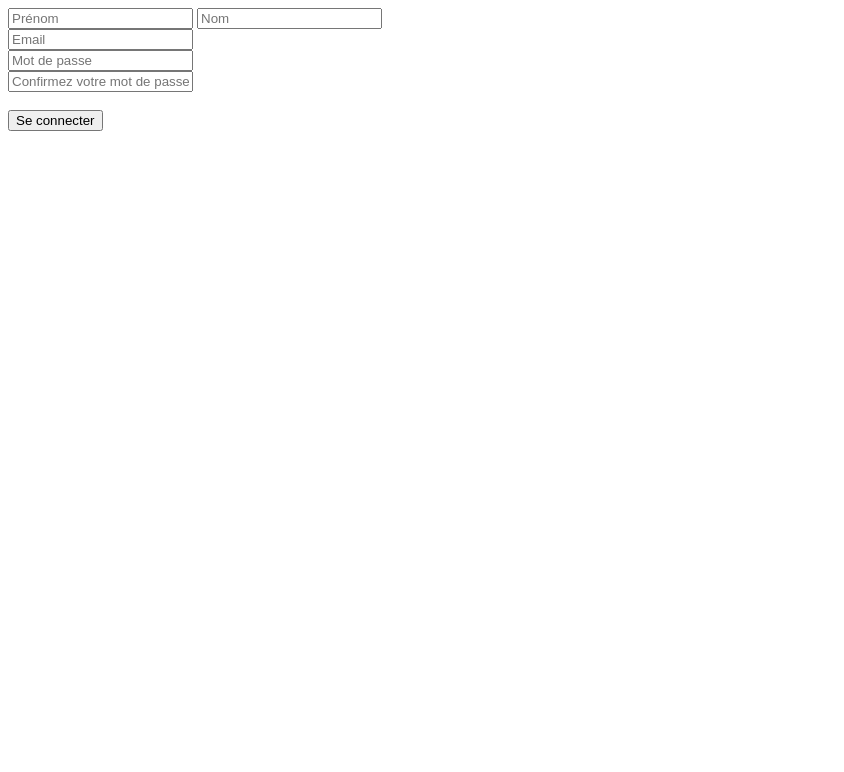
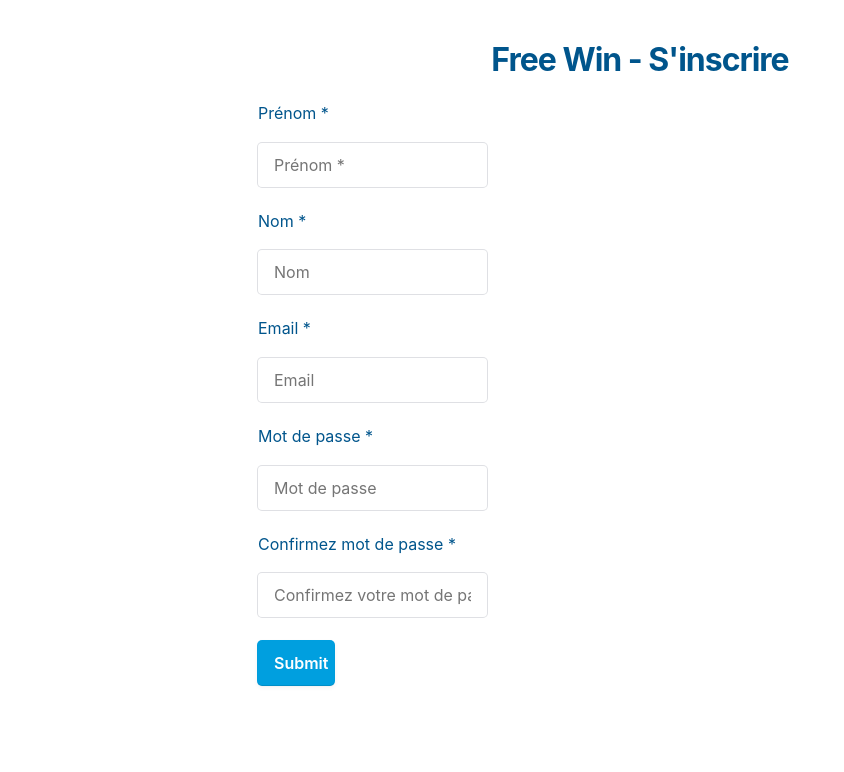
Before and after one commit to Pata32/Freewin, a PHP site: page /Freewin/inscription.php in a window 1280 px wide. Shown: the top 772 px of the page, without its empty margins (0-844 px from the left). Run offline with PHP 8.4, Linux system fonts and the light colour scheme.

Commit message:
Inscription

```diff
--- /dev/null
+++ b/Freewin/SignUp.css
@@ -0,0 +1,120 @@
+* {
+  padding: 0;
+  margin: 0;
+  color: rgb(0,85,140);
+  box-sizing: border-box;
+  word-wrap: break-word;
+  font-family: -apple-system,BlinkMacSystemFont,Segoe UI,Roboto,Helvetica Neue,Ubuntu,sans-serif;
+}
+
+body {
+	margin-top:20px;
+}
+
+img {
+	height: auto;
+	width: auto;
+}
+
+.logo1 {
+	text-align: center;
+	padding-right: 20px;
+}
+
+.logo2 {
+	text-align: center;
+	padding-left: 20px;
+}
+
+h1 {
+	text-align: center;
+	margin-top: 20px;
+    margin-bottom: 24px;
+    letter-spacing: -1px;
+	color: rgb(0,85,140);
+}
+
+.form {
+	padding-bottom: 24px;
+}
+
+.field {
+	padding-bottom: 24px;
+}
+
+.form input{
+    font-size: 16px;
+    line-height: 28px;
+    padding: 8px 16px;
+	margin-top: 12px;
+    width: 30%;
+    min-height: 44px;
+    border: unset;
+    border-radius: 4px;
+    outline-color: rgb(84 105 212 / 0.5);
+    background-color: rgb(255, 255, 255);
+    box-shadow: rgba(0, 0, 0, 0) 0px 0px 0px 0px,
+                rgba(0, 0, 0, 0) 0px 0px 0px 0px,
+                rgba(0, 0, 0, 0) 0px 0px 0px 0px,
+                rgba(60, 66, 87, 0.16) 0px 0px 0px 1px,
+                rgba(0, 0, 0, 0) 0px 0px 0px 0px,
+                rgba(0, 0, 0, 0) 0px 0px 0px 0px,
+                rgba(0, 0, 0, 0) 0px 0px 0px 0px;
+}
+
+.field input {
+    font-size: 16px;
+    line-height: 28px;
+    padding: 8px 16px;
+    width: 10%;
+    min-height: 44px;
+    border: unset;
+    border-radius: 4px;
+    outline-color: rgb(84 105 212 / 0.5);
+    background-color: rgb(255, 255, 255);
+    box-shadow: rgba(0, 0, 0, 0) 0px 0px 0px 0px,
+                rgba(0, 0, 0, 0) 0px 0px 0px 0px,
+                rgba(0, 0, 0, 0) 0px 0px 0px 0px,
+                rgba(60, 66, 87, 0.16) 0px 0px 0px 1px,
+                rgba(0, 0, 0, 0) 0px 0px 0px 0px,
+                rgba(0, 0, 0, 0) 0px 0px 0px 0px,
+                rgba(0, 0, 0, 0) 0px 0px 0px 0px;
+}
+
+input[type="submit"] {
+    background-color: rgb(0, 159, 223);
+    box-shadow: rgba(0, 0, 0, 0) 0px 0px 0px 0px,
+                rgba(0, 0, 0, 0) 0px 0px 0px 0px,
+                rgba(0, 0, 0, 0.12) 0px 1px 1px 0px,
+                rgb(0, 159, 223) 0px 0px 0px 1px,
+                rgba(0, 0, 0, 0) 0px 0px 0px 0px,
+                rgba(0, 0, 0, 0) 0px 0px 0px 0px,
+                rgba(60, 66, 87, 0.08) 0px 2px 5px 0px;
+    color: #fff;
+    font-weight: 600;
+    cursor: pointer;
+}
+
+span {
+	display: block;
+    font-size: 20px;
+    line-height: 28px;
+    color: #1a1f36;
+}
+
+span a{
+	color: #697386;
+    font-weight: 600;
+    margin: 0 10px;
+	text-decoration: none;
+}
+
+label {
+	padding-bottom: 1%;
+	color: rgb(0,85,140);
+    display: block;
+}
+
+.margin-left {
+    margin-left: 10px;
+}
--- /dev/null
+++ b/Freewin/grid.css
@@ -0,0 +1,23 @@
+.wrapper {
+    display: grid;
+    grid-template-columns: repeat(5, 1fr);
+    gap: 10px;
+    grid-auto-rows: minmax(100px, auto);
+    margin-bottom: 5%;
+}
+
+.logo1 {
+	grid-column: 1;
+    grid-row: 1;
+}
+
+.logo2 {
+	grid-column: 5;
+    grid-row: 1;
+}
+
+.one {
+	grid-column: 2/5;
+    grid-row: 1;
+
+}
--- a/Freewin/inscription.php
+++ b/Freewin/inscription.php
@@ -1,24 +1,174 @@
 <?php
+require "./php/connect_db.php";
 
+// Définir les variables vides
+$nameErr = $surnameErr = $emailErr = $fpErr = $spErr = ""; //messages d'erreur pour les champs qui ne respectent pas les règles
+$name = $surname = $email = $fp = $sp = ""; //Valeurs qui récupèrent les noms, noms de famille, email, et mot de passe
+$samepassword = "false";    // variable qui enregistre la comparaison des deux mots de passe
+$rightpassword = "false";   // variable qui suit la norme des deux mots de passe
+
+if ($_SERVER["REQUEST_METHOD"] == "POST") { // condition lors d'une méthode poste
+    $name = test_input($_POST["name"]);
+    $surname = test_input($_POST["surname"]);
+    $email = test_input($_POST["login"]);
+    $fp = test_input($_POST["first_password"]);
+    $sp = test_input($_POST["second_password"]);
+}
+
+function test_input($data) {    // enregistre les données
+    $data = stripslashes($data); /*retire les / et \ d'une chaîne de caractère*/
+    $data = htmlspecialchars($data); /*cette ligne permet de sécuriser l'ajout de balise html remplace les <> par &lt; et &gt;*/
+    return $data;
+}
+
+if ($_SERVER["REQUEST_METHOD"] == "POST") {
+    //chaîne de conditions pour les champs
+    if (empty($_POST["name"])) {
+        $nameErr = "Veuillez remplir ce champ";
+    } else {
+        $name = test_input($_POST["name"]);
+        $nameErr = "";
+    }
+
+    if (empty($_POST["surname"])) {
+        $surnameErr = "Veuillez remplir ce champ";
+    } else {
+        $surname = test_input($_POST["surname"]);
+        $surnameErr = "";
+    }
+
+    if (empty($_POST["login"])) {
+        $emailErr = "Veuillez mettre un email valide";
+    } else {
+        $email = test_input($_POST["login"]);
+        $emailErr = "";
+    }
+
+    if (empty($_POST["first_password"])) {
+        $fpErr = "Veuillez remplir ce champ";
+    } else {
+        $fp = test_input($_POST["first_password"]);
+        $fpErr = "";
+    }
+
+    if (empty($_POST["second_password"])) {
+        $spErr = "Veuillez remplir ce champ";
+    } else {
+        $sp = test_input($_POST["second_password"]);
+        $spErr = "";
+    }
+
+    if ($_POST["first_password"] !== $_POST["second_password"]) {
+        $spErr = "Les mots de passe ne sont pas identiques";
+        $samepassword = false;
+    } else {
+        $samepassword = true;
+    }
+
+    // if ( ! preg_match ("/[a-z]/i", $_POST["first_password"])) {
+    //     $fpErr ="Le mot de passe doit contenir au moins une lettre";
+    // } else {
+    //     if ( ! preg_match ("/[0-9]/", $_POST["first_password"])) {
+    //         $fpErr ="Le mot de passe doit contenir au mois un chiffre";
+    //     } else {
+    //         if (strlen($_POST["first_password"]) < 8) {
+    //             $fpErr ="Le mot de passe doit au moins faire 8 caractères";
+    //         } else {
+    //             $rightpassword = true;
+    //         }
+    //     }
+    // }
+
+    $sql1 = "SELECT email FROM user WHERE email=:email";
+    // Récupération des résultats
+    $stmt = $conn -> prepare($sql1);
+    $login_post = $_POST['login'];
+    $stmt->bindParam(":email", $login_post);
+    $stmt->execute();
+    $row = $stmt->fetch(PDO::FETCH_ASSOC);
+    if (is_array($row)) {
+        // Utilisez la variable comme un tableau
+        if($login_post == $row['email']) {
+            $emailErr = "Email déjà existant";
+        }
+    }
+
+    if ( ! filter_var($_POST["login"], FILTER_VALIDATE_EMAIL)) {
+        $emailErr = "Veuillez rentrer un email valide";
+    } else {
+
+        if ($name != "" && $surname != "" && $email != "" && $fp!="" && $sp !="" && $samepassword == true && $rightpassword == true) {
+            $sql = "INSERT INTO user (name, surname, email, password) VALUES (:name, :surname, :email, :fp)";
+            $stmt = $conn -> prepare($sql);
+            $name = $_POST['name'];
+            $surname = $_POST['surname'];
+            $password_post = md5($_POST['first_password']);
+            // Liaison des paramètres à la requête préparée
+            $stmt->bindParam(":name", $name);
+            $stmt->bindParam(":surname", $surname);
+            $stmt->bindParam(":email", $login_post);
+            $stmt->bindParam(":fp", $password_post);
+            if ($stmt->execute()) {
+                echo "Signup successful";
+            }
+        }
+    }
+}
 ?>
 
 <!DOCTYPE html>
 <html lang="en">
-<head>
-    <meta charset="UTF-8">
-    <meta http-equiv="X-UA-Compatible" content="IE=edge">
-    <meta name="viewport" content="width=device-width, initial-scale=1.0">
-    <title>Inscription - Freewin</title>
-</head>
+<meta charset="UTF-8">
+<title>Freewin - S'inscrire</title>
+<meta name="viewport" content="width=device-width,initial-scale=1">
+<link rel="icon" href="./logo.jpg">
+<link rel="stylesheet" href="./grid.css">
+<link rel="stylesheet" href="./SignUp.css">
+<style>
+</style>
 <body>
-    <form action="php/php_inscription.php" method="post" class="form-example">
-        <input type="text" name="name" placeholder="Prénom">
-        <input type="text" name="surname" placeholder="Nom"><br>
-        <input type="text" name="login" placeholder="Email"><br>
-        <input type="password" name="first_password" placeholder="Mot de passe"><br>
-        <input type="password" name="second_password" placeholder="Confirmez votre mot de passe"><br>
-        <br>
-        <input type="submit" value="Se connecter">
-    </form>
+	<div class="wrapper">
+		<div class="logo1">
+			<img src=""></img>
+		</div>
+		<div class="logo2">
+			<img src=""></img>
+		</div>
+		<div class="one">
+		<form action="<?php echo htmlspecialchars($_SERVER["PHP_SELF"]);?>" method="post">
+		<h1>Free Win - S'inscrire</h1>
+			<div class="form">
+				<label for="">Prénom *</label>
+				<input type="text" name="name" placeholder="Prénom *" value="<?php echo isset($_POST['name']) ? $_POST['name'] : ''; ?>">
+				<span class="error"><?php echo $nameErr;?></span>
+			</div>
+			<div class="form">
+				<label for="">Nom *</label>
+				<input type="text" name="surname" placeholder="Nom" value="<?php echo isset($_POST['surname']) ? $_POST['surname'] : ''; ?>">
+				<span class="error"><?php echo $surnameErr;?></span>
+			</div>
+			<div class="form">
+				<label for="">Email *</label>
+				<input type="text" name="login" placeholder="Email" value="<?php echo isset($_POST['login']) ? $_POST['login'] : ''; ?>">
+				<span class="error"><?php echo $emailErr;?></span>
+			</div>
+			<div class="form">
+				<label for="">Mot de passe *</label>
+				<input type="password" name="first_password" placeholder="Mot de passe">
+				<span class="error"><?php echo $fpErr;?></span>
+			</div>
+			<div class="form">
+				<label for="">Confirmez mot de passe *</label>
+				<input type="password" name="second_password" placeholder="Confirmez votre mot de passe">
+				<span class="error"><?php echo $spErr;?></span>
+			</div>
+			<div class="field">
+					<input type="submit" name="submit" value="Submit">
+            </div>
+			<div class="botbar">
+            </div>
+		</form>
+		</div>
+	</div>
 </body>
 </html>
--- a/Freewin/php/php_inscription.php
+++ b/Freewin/php/php_inscription.php
@@ -1,4 +1,4 @@
 <?php
     require_once "connect_db.php";
-
-    if(isset())
+    print_r($_POST);
+?>
```
